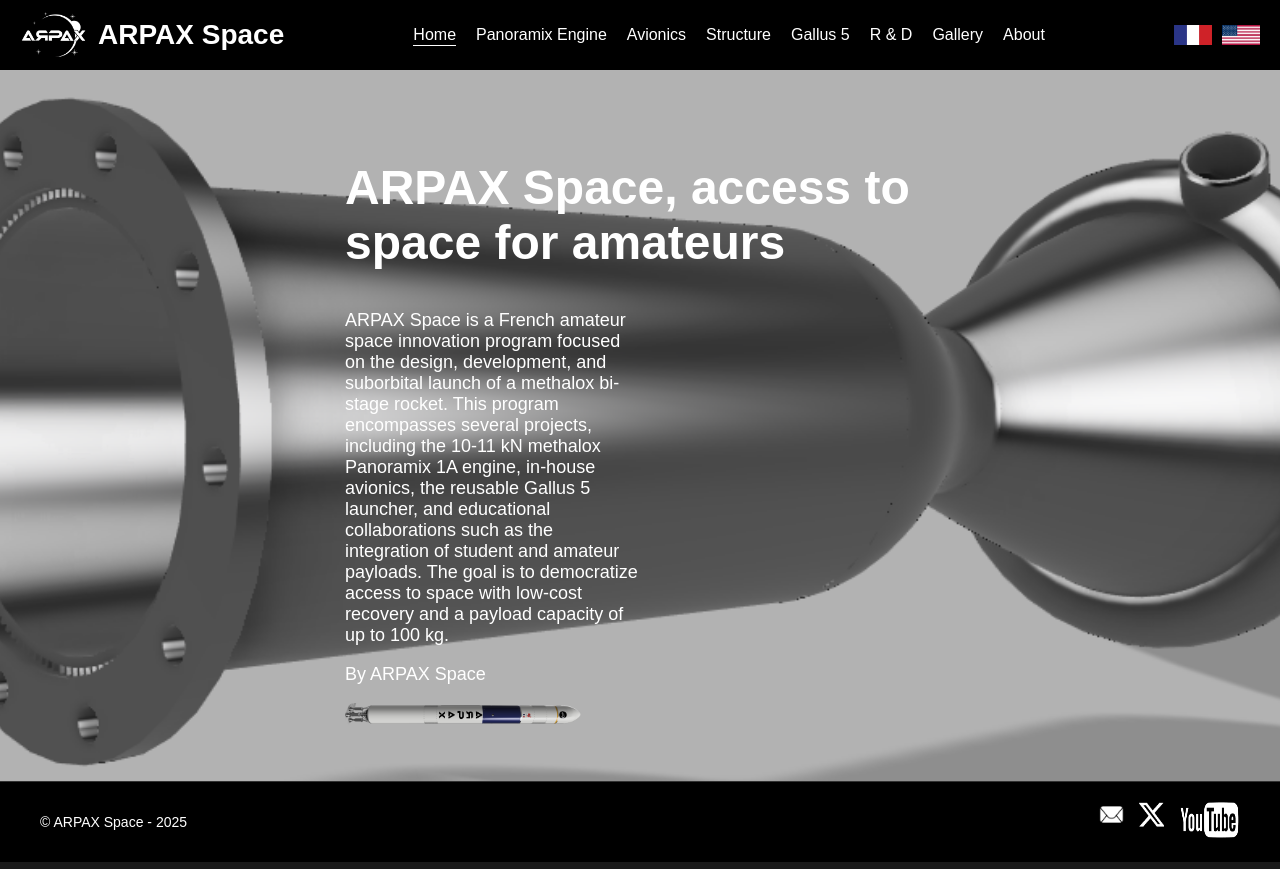
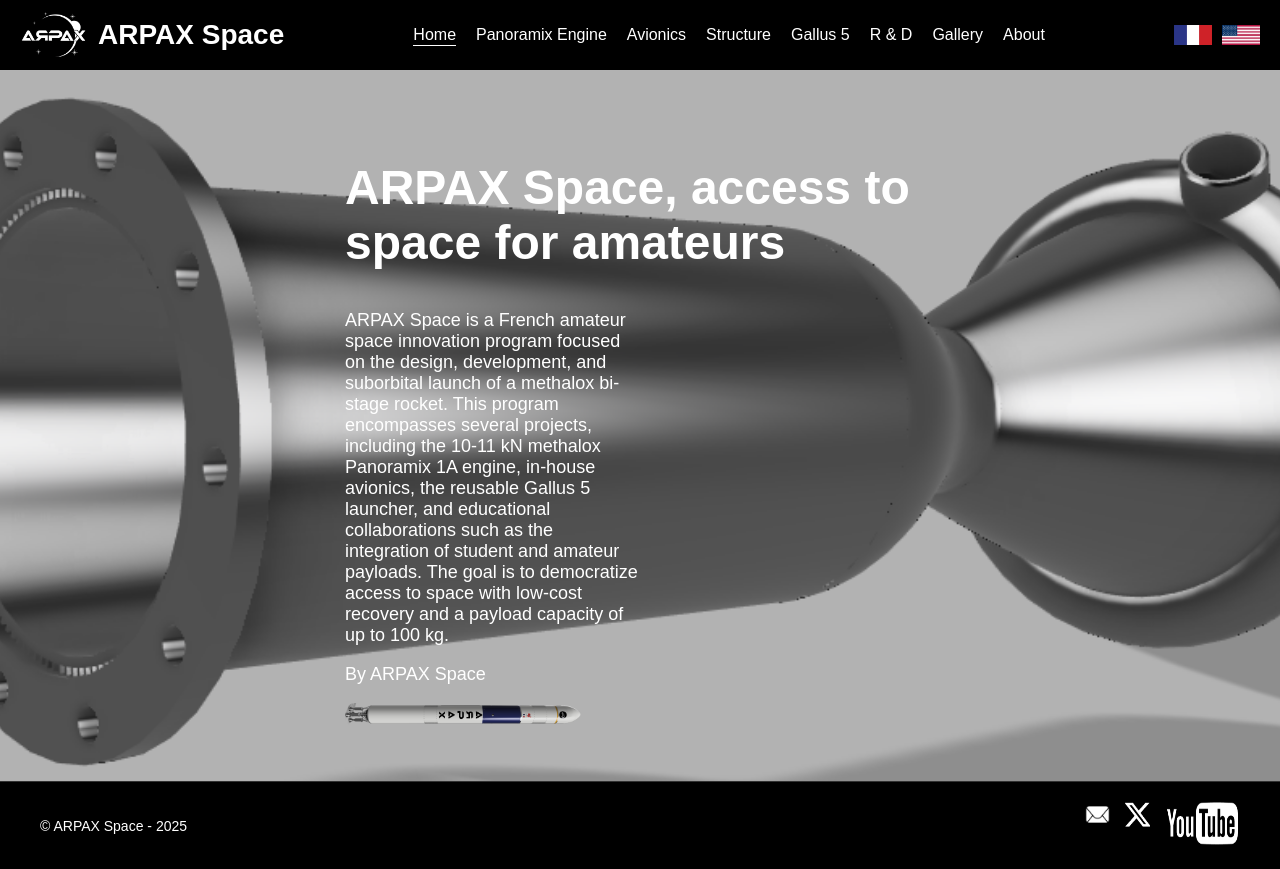
Before and after one commit to ArpaxSpaceSystems/ArpaxSpaceSystems.github.io, a plain HTML site: page index.html in a window 1280 px wide. Drawn offline with Linux system fonts and the light colour scheme.

Commit message:
Update style.css

```diff
--- a/css/style.css
+++ b/css/style.css
@@ -158,12 +158,14 @@
     width: 25px;
     height: 25px;
     transition: opacity 0.3s ease;
+    align-items: center;
 }
 
 .footer-icon-long {
-    width: 61px;
-    height: 36px;
+    width: 75px;
+    height: 43px;
     transition: opacity 0.3s ease;
+    align-items: center;
 }
 
 .footer-icon:hover {
```
